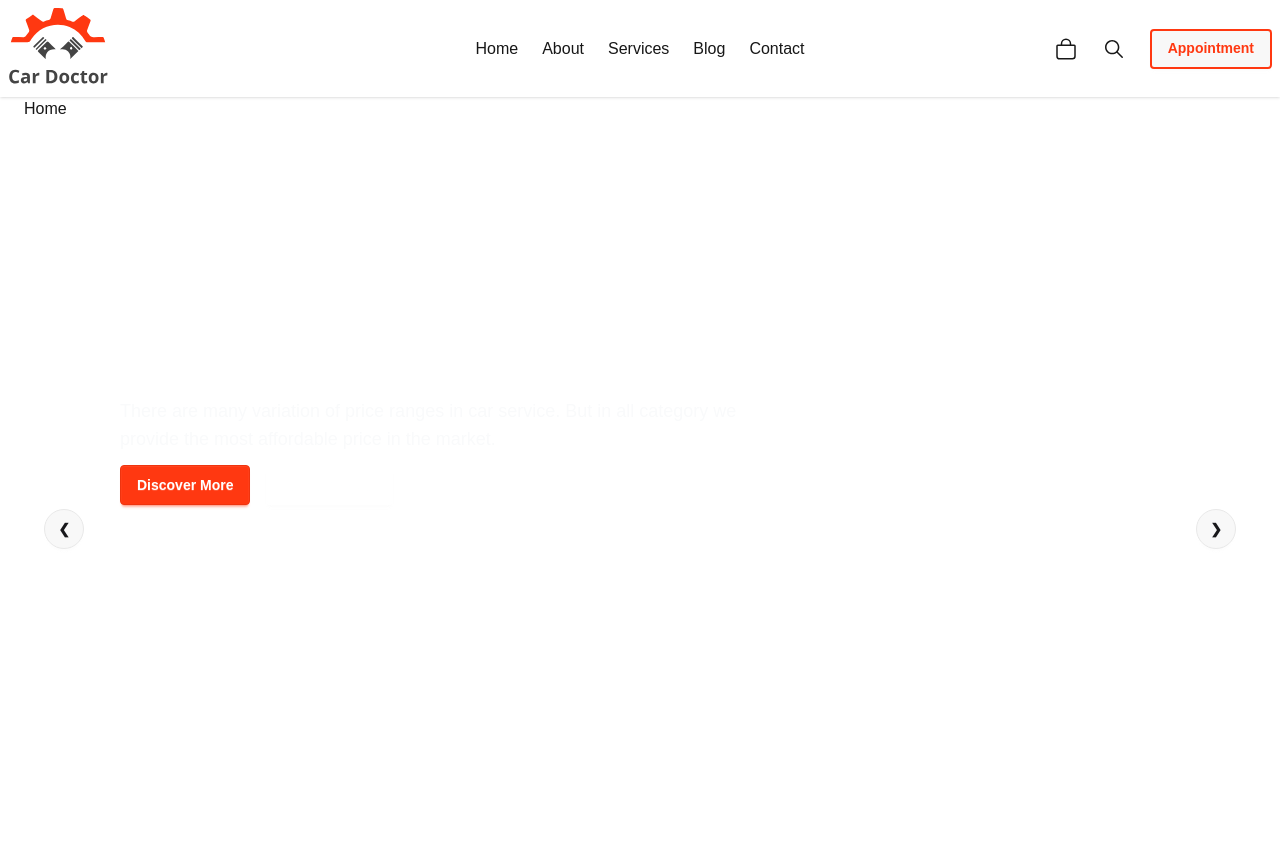
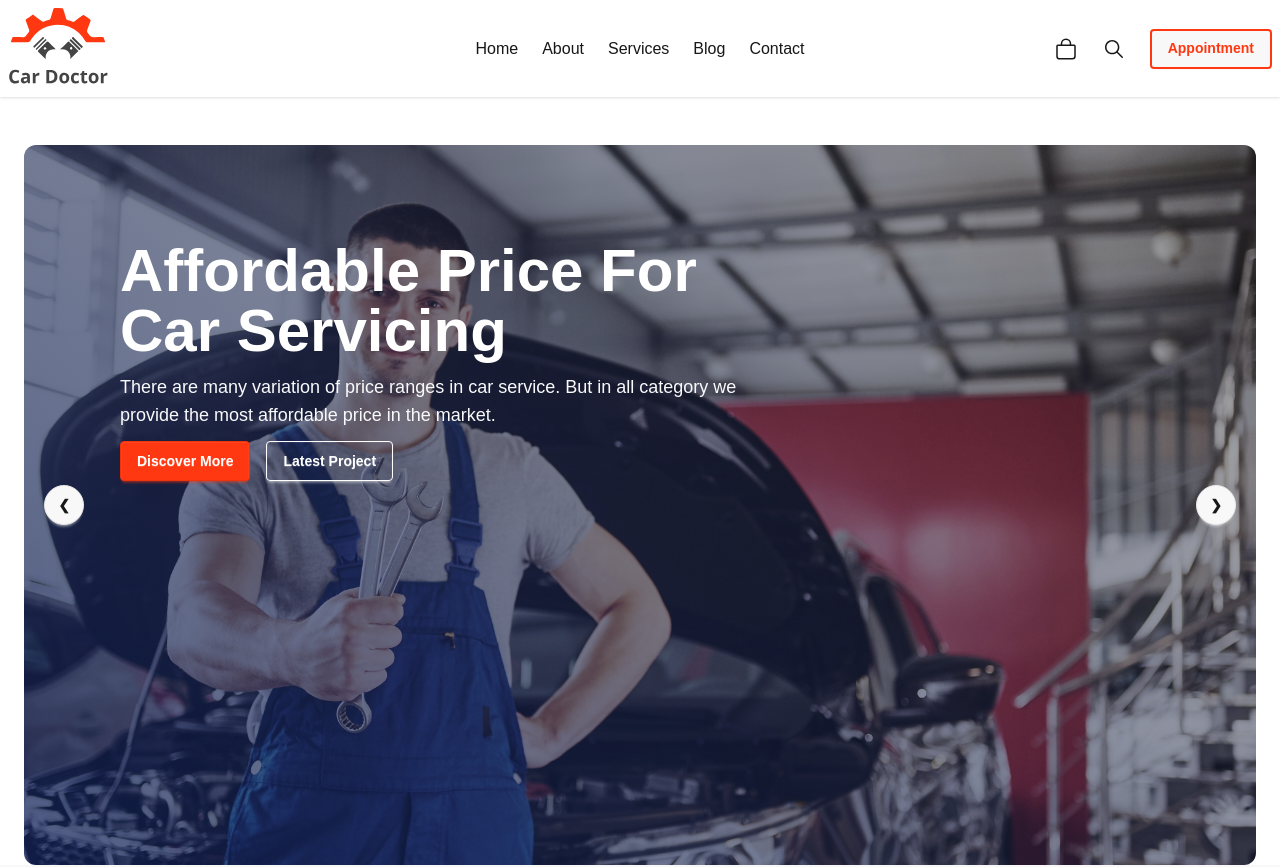
Before and after one commit to tisabbir/car-doctor-pro, a Next.js app: page / in a window 1280 px wide. Shown: the top 867 px of the page. Built offline with nearby package versions, Linux system fonts and the light colour scheme.

Commit message:
fix(banner): fix banner backgroundImage code syntex

```diff
--- a/src/app/layout.js
+++ b/src/app/layout.js
@@ -1,9 +1,9 @@
-import { Geist, Geist_Mono } from "next/font/google";
+import { Inter, Geist_Mono } from "next/font/google";
 import "./globals.css";
 import Navbar from "@/components/Shared/Navbar";
 import Footer from "@/components/Shared/Footer";
 
-const geistSans = Geist({
+const geistSans = Inter({
   variable: "--font-geist-sans",
   subsets: ["latin"],
 });
@@ -21,12 +21,10 @@ export const metadata = {
 export default function RootLayout({ children }) {
   return (
     <html lang="en">
-      <body
-        className={`${geistSans.variable} ${geistMono.variable} antialiased`}
-      >
-      <Navbar />
+      <body className={`${geistSans.variable} ${geistMono.variable} antialiased`}>
+        <Navbar />
         {children}
-      <Footer />
+        <Footer />
       </body>
     </html>
   );
--- /dev/null
+++ b/src/components/Homepage/About.jsx
@@ -0,0 +1,22 @@
+import Image from 'next/image';
+import React from 'react';
+
+const About = () => {
+    return (
+        <div className='flex gap-6 items-center'>
+            <div>
+                <Image src={'/public/assets/images/about_us/person.jpg'} width={400} height={400} alt='about image' />
+                <Image src={'/public/assets/images/about_us/parts.jpg'} width={400} height={400} alt='about image' />
+            </div>
+            <div>
+                <p>About Us</p>
+                <h1>We are qualified and of experience in the field</h1>
+                <p>Lorem ipsum dolor sit amet consectetur adipisicing elit. Ex laudantium asperiores, expedita harum magni libero. Neque provident voluptatibus in blanditiis voluptatem, incidunt, alias sit deleniti molestiae unde amet ipsum porro.</p>
+                <p>Lorem ipsum dolor sit amet consectetur adipisicing elit. Ex laudantium asperiores, expedita harum magni libero. Neque provident voluptatibus in blanditiis voluptatem, incidunt, alias sit deleniti molestiae unde amet ipsum porro.</p>
+                <button>Get for info</button>
+            </div>
+        </div>
+    );
+};
+
+export default About;
--- a/src/components/Homepage/Banner.jsx
+++ b/src/components/Homepage/Banner.jsx
@@ -36,15 +36,13 @@ const Banner = () => {
       <div className="carousel w-full">
         {banners.map((banner, index) => (
           <div
-            style={{
-              backgroundImage: `linear-gradient(45deg,rgba(7,25,82,0.7), rgba(0,0,0,0.3),  url(/assets/images/banner/${
-                index + 1
-              }.jpg)`,
-            }}
-            key={index}
-            id={`slide${index + 1}`}
-            className="carousel-item relative w-full h-[90vh] bg-top rounded-xl bg-no-repeat"
-          >
+          style={{
+            backgroundImage: `linear-gradient(45deg, rgba(7,25,82,0.7), rgba(0,0,0,0.3)), url('/assets/images/banner/${index + 1}.jpg')`,
+          }}
+          key={index}
+          id={`slide${index + 1}`}
+          className="carousel-item relative w-full h-[90vh] bg-top rounded-xl bg-no-repeat bg-cover"
+        >
             <div className="ml-24 mt-24   max-w-2xl space-y-3">
               <h1 className="text-6xl text-white font-bold">{banner.title}</h1>
 
--- a/src/components/Homepage/HomePage.jsx
+++ b/src/components/Homepage/HomePage.jsx
@@ -1,10 +1,10 @@
 import React from 'react';
 import Banner from './Banner';
+
 
 const HomePage = () => {
     return (
         <div>
-            Home
             <Banner />
         </div>
     );
--- a/src/components/Shared/Footer.jsx
+++ b/src/components/Shared/Footer.jsx
@@ -1,3 +1,4 @@
+'use client'
 import Image from "next/image";
 import React from "react";
 
--- a/src/components/Shared/Navbar.jsx
+++ b/src/components/Shared/Navbar.jsx
@@ -1,3 +1,4 @@
+'use client'
 import React from "react";
 import Link from "next/link";
 import Image from "next/image";
```
